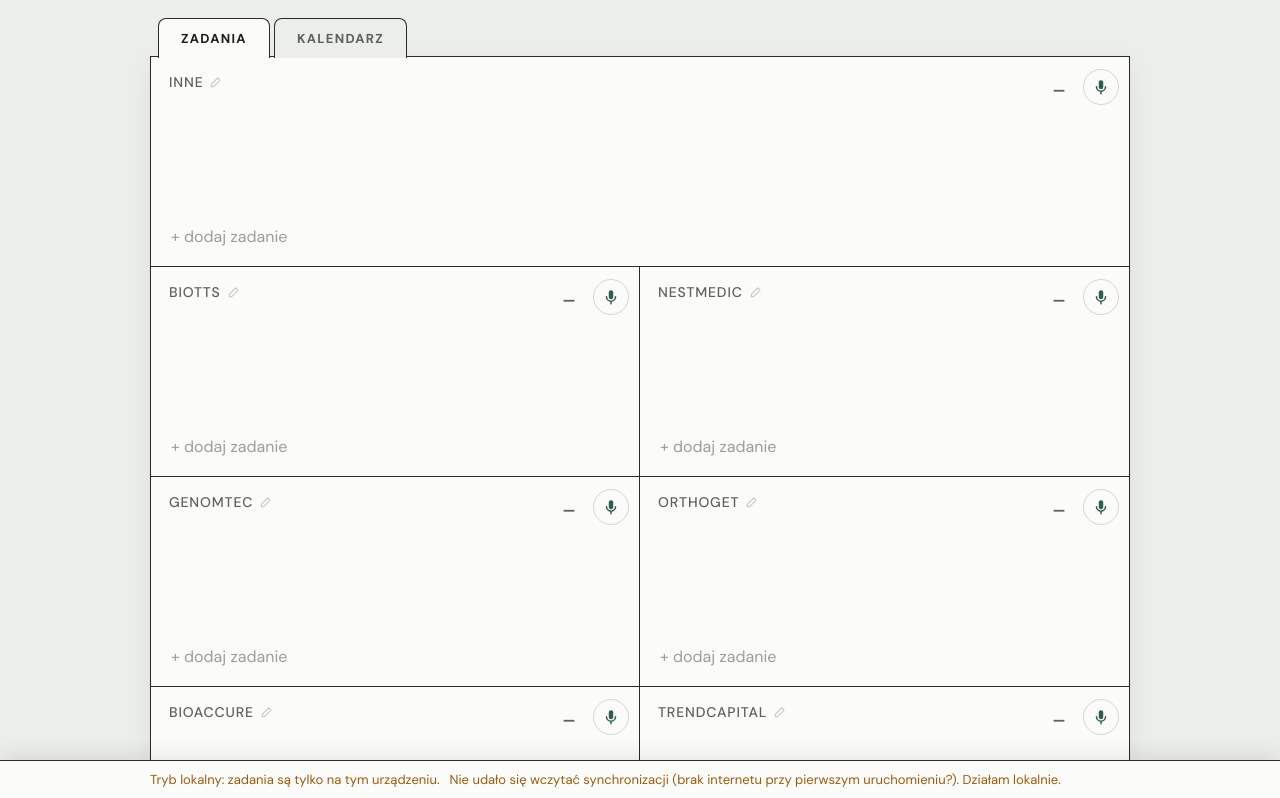
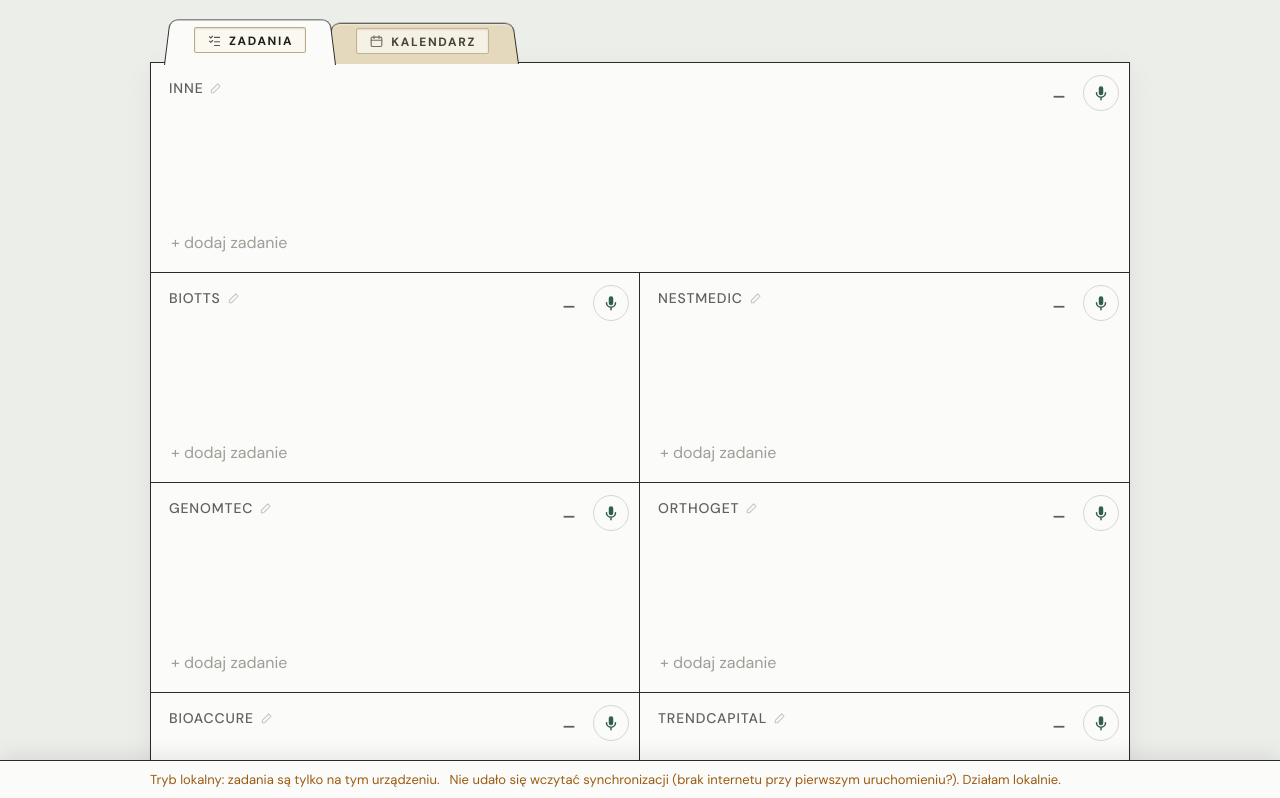
Before and after one commit to dimetylotryptaminy/todo, a plain HTML site: page index.html in a window 1280 px wide. Shown: the top 798 px of the page. Drawn offline with Linux system fonts and the light colour scheme.

Commit message:
Zakładki w stylu przekładek z bibliotecznego katalogu
Co-Authored-By: Claude Opus 5.5 <noreply@anthropic.com>
Claude-Session: https://claude.ai/code/session_01Rh4mBRmhPxBPrTnoCMWoQC

```diff
--- a/app.js
+++ b/app.js
@@ -1,7 +1,7 @@
 import { parse, norm, catOf } from "./parser.js";
 
 const DEFAULT_MOTTO = "Less noise. More mining.";
-const APP_VERSION = "v39";
+const APP_VERSION = "v40";
 // Pozycja słowa zapisującego, jeśli jest ostatnim słowem tekstu („… zapisz”, „… Zapisz.”, dawne „… koniec”), inaczej -1.
 // Tolerancja na błędy dyktowania: „Zapisz.”, „zapisze”, „zapiszę”, „Konieć”, „konie c”.
 function trailingEndWord(text) {
--- a/index.html
+++ b/index.html
@@ -57,8 +57,12 @@
   </header>
 
   <nav class="tabs" role="tablist" aria-label="Widok">
-    <button class="tab" id="tabTasks" role="tab" type="button" aria-controls="sheet">ZADANIA</button>
-    <button class="tab" id="tabCal" role="tab" type="button" aria-controls="calendar">KALENDARZ</button>
+    <button class="tab" id="tabTasks" role="tab" type="button" aria-controls="sheet">
+      <span class="lbl"><svg viewBox="0 0 24 24" aria-hidden="true"><path d="M4 6l2 2 3-3M4 13l2 2 3-3M12 7h8M12 14h8M12 20h8" fill="none" stroke="currentColor" stroke-width="1.8" stroke-linecap="round" stroke-linejoin="round"/></svg>Zadania</span>
+    </button>
+    <button class="tab" id="tabCal" role="tab" type="button" aria-controls="calendar">
+      <span class="lbl"><svg viewBox="0 0 24 24" aria-hidden="true"><rect x="3.5" y="5" width="17" height="15" rx="2" fill="none" stroke="currentColor" stroke-width="1.8"/><path d="M3.5 10h17M8 3v4M16 3v4" fill="none" stroke="currentColor" stroke-width="1.8" stroke-linecap="round"/></svg>Kalendarz</span>
+    </button>
   </nav>
   <main class="sheet" id="sheet"></main>
   <section class="cal" id="calendar" hidden aria-label="Kalendarz roczny"></section>
--- a/style.css
+++ b/style.css
@@ -20,6 +20,7 @@
   --bg-sky: #e0ecf7;
   --bg-lavender: #ebe5f6;
   --bg-gray: #efefec;
+  --card: #e4d8bd; --label: #fbf8ef; --label-edge: #b9ab88;
   --ev-trip: #cfe2f6; --ev-trip-s: #2f6db5;
   --ev-guest: #d3eedd; --ev-guest-s: #2e8a57;
   --ev-work: #ddd7f3; --ev-work-s: #5b49b0;
@@ -33,6 +34,7 @@
     --paper: #1b1d1b; --desk: #121312; --ink: #e9ebe6; --ink-soft: #a3a99f;
     --line: #8b9187; --hair: #353934; --accent: #8cc2b1; --done: #6b7168; --warn: #e0a85c;
     --navy: #1a3285; --navy-hi: #3b57b3; --navy-ink: #ffffff;
+    --card: #3a3427; --label: #24221d; --label-edge: #5f5640;
     --ev-trip: #203752; --ev-trip-s: #7fb2ec; --ev-guest: #1f3b2c; --ev-guest-s: #6fcf98; --ev-work: #2e2a4d; --ev-work-s: #a597ee;
     --ev-holiday: #46311a; --ev-holiday-s: #f0a457; --ev-other: #44252d; --ev-other-s: #ee8ea2;
     --bg-sand: #2b271f; --bg-peach: #30241b; --bg-rose: #2f2024; --bg-lemon: #2b2a1a; --bg-mint: #1b2a23; --bg-sky: #1b2531; --bg-lavender: #252136; --bg-gray: #262826;
@@ -311,16 +313,39 @@ body.has-taskbar { padding-bottom: calc(130px + env(safe-area-inset-bottom, 0px)
 .sw input:checked + span { box-shadow: 0 0 0 2px var(--paper), 0 0 0 4px var(--accent); }
 .sw input:focus-visible + span { outline: 2px solid var(--accent); outline-offset: 3px; }
 
-/* ---------- zakładki ZADANIA / KALENDARZ ---------- */
-.tabs { display: flex; gap: 4px; margin-bottom: -12px; position: relative; z-index: 1; padding-left: 8px; }
+/* ---------- zakładki ZADANIA / KALENDARZ — przekładki jak w bibliotecznym katalogu ---------- */
+/* Każda zakładka to trapezowa „przekładka” z tektury z wsuniętą etykietą; aktywna jest z tego samego papieru co karta
+   i łączy się z nią, nieaktywna jest z ciemniejszej tektury i chowa się lekko za kartą. */
+.tabs { display: flex; align-items: flex-end; margin-bottom: -12px; padding-left: 14px; position: relative; z-index: 2; }
 .tab {
-  min-height: 40px; padding: 0 22px; border: 1.5px solid var(--line); border-bottom: 0; border-radius: 8px 8px 0 0;
-  background: var(--desk); color: var(--ink-soft); font: 600 13px/1 var(--font); letter-spacing: .1em; cursor: pointer;
-  position: relative; top: 1.5px;
+  position: relative; min-height: 46px; padding: 8px 30px 6px; margin-right: -10px; border: 0; background: none; cursor: pointer;
+  color: var(--ink-soft); font: inherit; isolation: isolate;
 }
-.tab.active { background: var(--paper); color: var(--ink); }
-.tab:not(.active):hover { color: var(--ink); background: color-mix(in srgb, var(--paper) 60%, var(--desk)); }
-.tab:focus-visible { outline: 2px solid var(--accent); outline-offset: -4px; }
+.tab::before {
+  content: ""; position: absolute; inset: 0 0 -2px; z-index: -1;
+  background: var(--card); border: 1.5px solid var(--line); border-bottom: 0; border-radius: 9px 9px 0 0;
+  transform: perspective(60px) rotateX(5deg); transform-origin: bottom;
+  box-shadow: inset 0 2px 0 rgba(255,255,255,.35);
+}
+.tab .lbl {
+  display: inline-flex; align-items: center; gap: 7px; padding: 5px 12px 4px;
+  background: var(--label); border: 1px solid var(--label-edge); border-radius: 2px;
+  box-shadow: inset 0 1px 2px rgba(0,0,0,.12);
+  font: 600 12px/1 var(--font); letter-spacing: .14em; text-transform: uppercase; color: var(--ink);
+}
+.tab .lbl svg { width: 15px; height: 15px; flex: none; opacity: .75; }
+.tab.active { z-index: 3; color: var(--ink); }
+.tab.active::before { background: var(--paper); inset: 0 0 -3px; box-shadow: none; }
+.tab:not(.active) { z-index: 1; padding-top: 6px; min-height: 42px; }
+.tab:not(.active):hover::before { background: color-mix(in srgb, var(--card) 70%, var(--paper)); }
+.tab:not(.active) .lbl { opacity: .8; }
+.tab:focus-visible { outline: none; }
+.tab:focus-visible .lbl { outline: 2px solid var(--accent); outline-offset: 2px; }
+@media (max-width: 640px) {
+  .tabs { padding-left: 6px; }
+  .tab { flex: 1; padding: 8px 18px 6px; }
+  .tab .lbl { letter-spacing: .1em; }
+}
 body.view-calendar .tasks-only, body.view-calendar .taskbar { display: none !important; }
 
 /* ---------- kalendarz roczny ---------- */
@@ -398,8 +423,6 @@ body.view-calendar .tasks-only, body.view-calendar .taskbar { display: none !imp
 .evdates > div { display: flex; flex-direction: column; gap: 6px; min-width: 0; }
 .evdates input { font: inherit; font-size: 16px; padding: 9px 10px; border: 1px solid var(--hair); border-radius: 8px; background: var(--paper); color: var(--ink); min-width: 0; width: 100%; }
 @media (max-width: 640px) {
-  .tab { padding: 0 16px; flex: 1; }
-  .tabs { padding-left: 0; }
   .months { grid-template-columns: 1fr; }
   .day { font-size: 14px; height: 38px; }
 }
--- a/sw.js
+++ b/sw.js
@@ -1,7 +1,7 @@
 // Service worker: aplikacja otwiera się bez internetu.
 // Pliki aplikacji: najpierw sieć (świeża wersja), przy braku sieci kopia z pamięci.
 // Biblioteki i czcionki z CDN: kopia z pamięci, odświeżana w tle.
-const VERSION = "tablica-v39";
+const VERSION = "tablica-v40";
 const SHELL = [
   "./", "index.html", "style.css", "app.js", "parser.js", "config.js", "manifest.webmanifest",
   "icons/icon-192.png", "icons/icon-512.png", "icons/apple-touch-icon.png",
```
